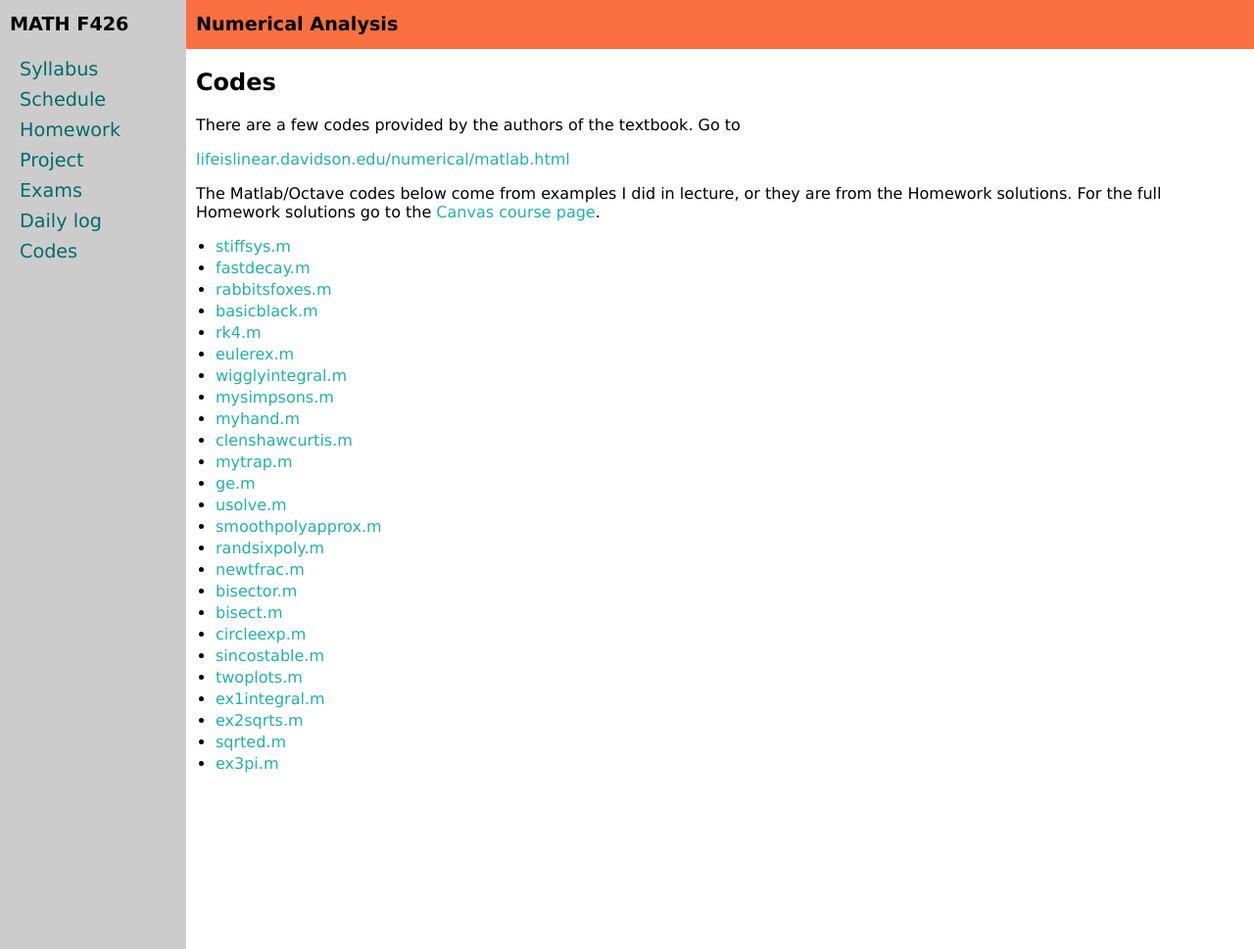
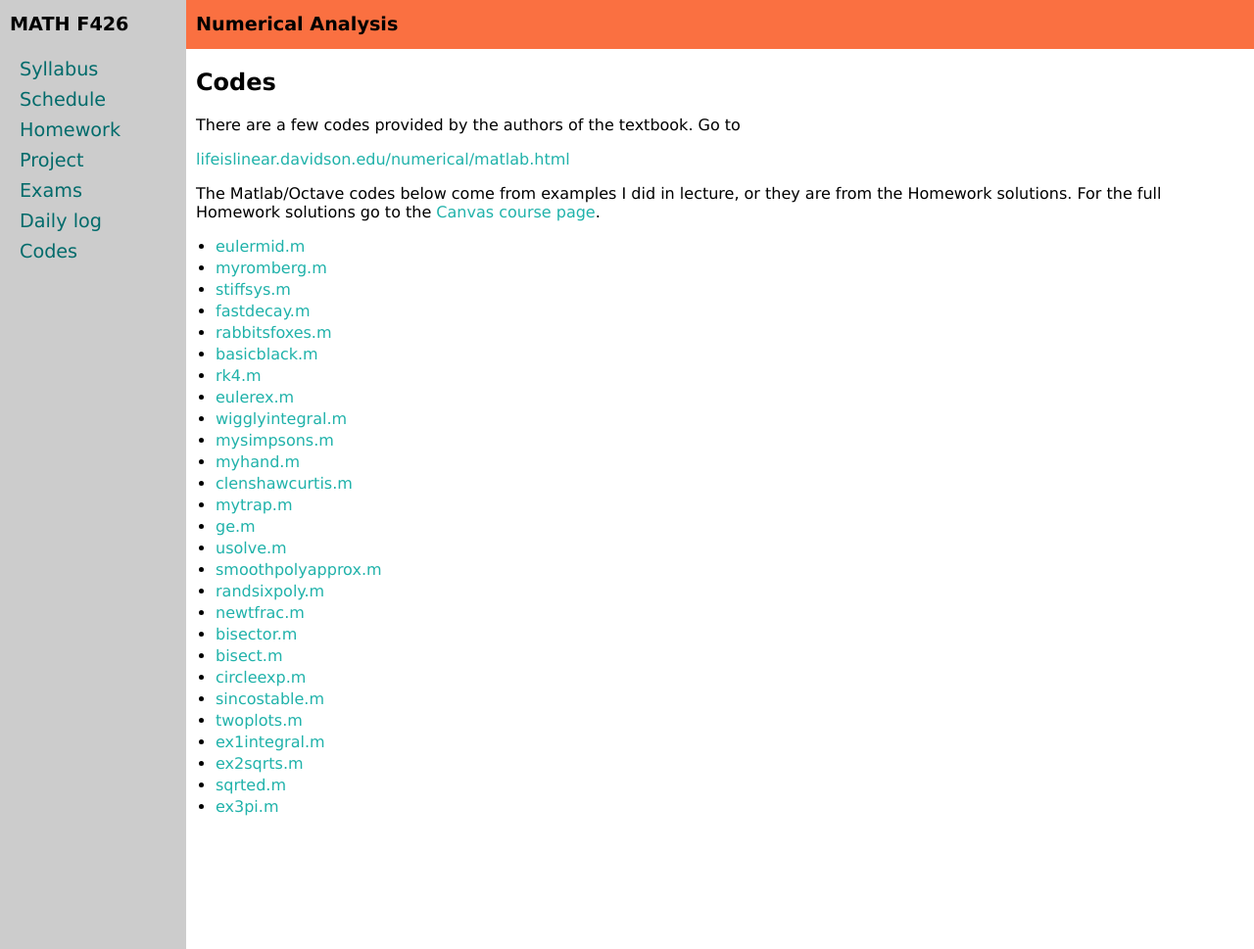
Before and after one commit to bueler/numerical, a Jekyll site: the page built from codes.md, in a window 1280 px wide and 969 px high. Shown: the whole window at 98% size. Built offline with Jekyll 4.4.1, drawn with Linux system fonts in a browser that asks for light colours.

Commit message:
codes from A8 solutions

```diff
--- a/codes.md
+++ b/codes.md
@@ -15,6 +15,8 @@ The Matlab/Octave codes below come from examples I did in lecture, or they are f
   * [.m](assets/codes/.m)
 -->
 
+  * [eulermid.m](assets/codes/eulermid.m)
+  * [myromberg.m](assets/codes/myromberg.m)
   * [stiffsys.m](assets/codes/stiffsys.m)
   * [fastdecay.m](assets/codes/fastdecay.m)
   * [rabbitsfoxes.m](assets/codes/rabbitsfoxes.m)
```
Also changed, not shown: 2 other files.
